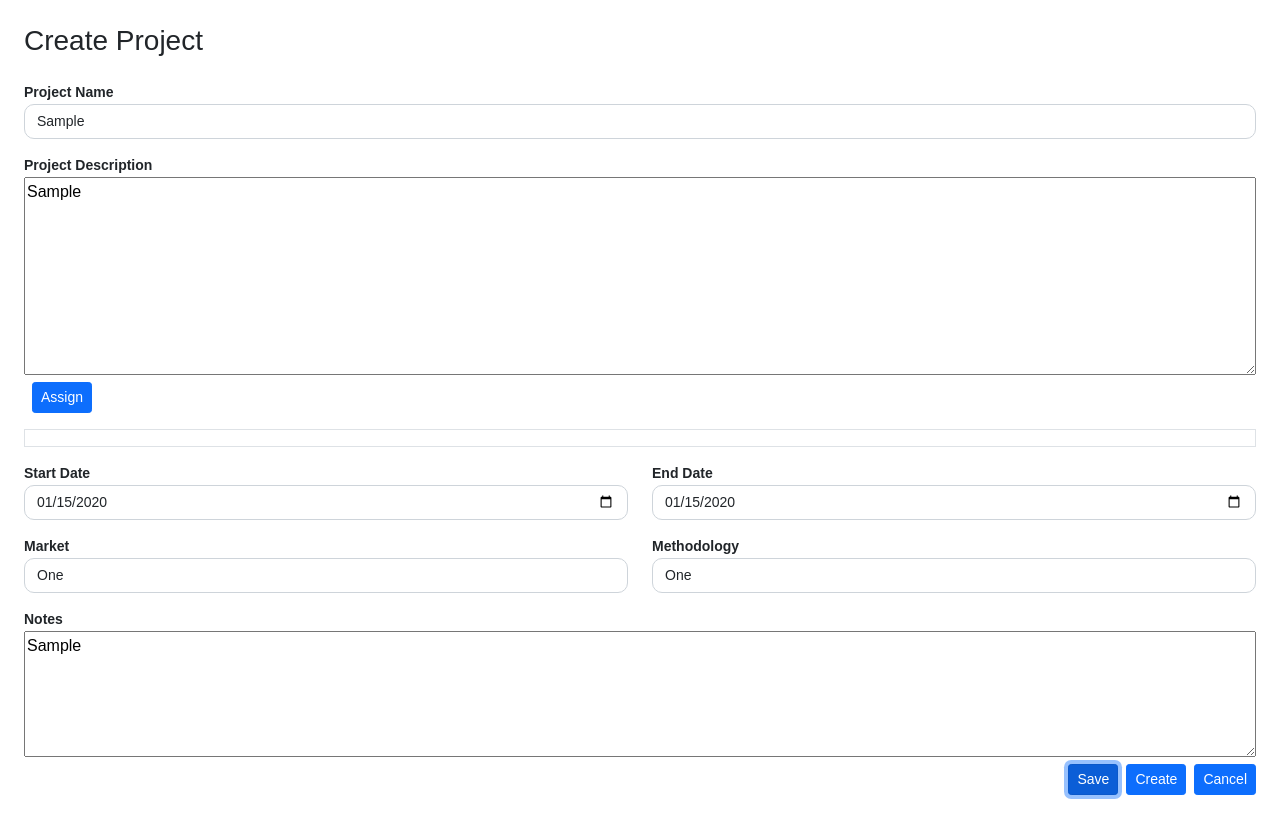
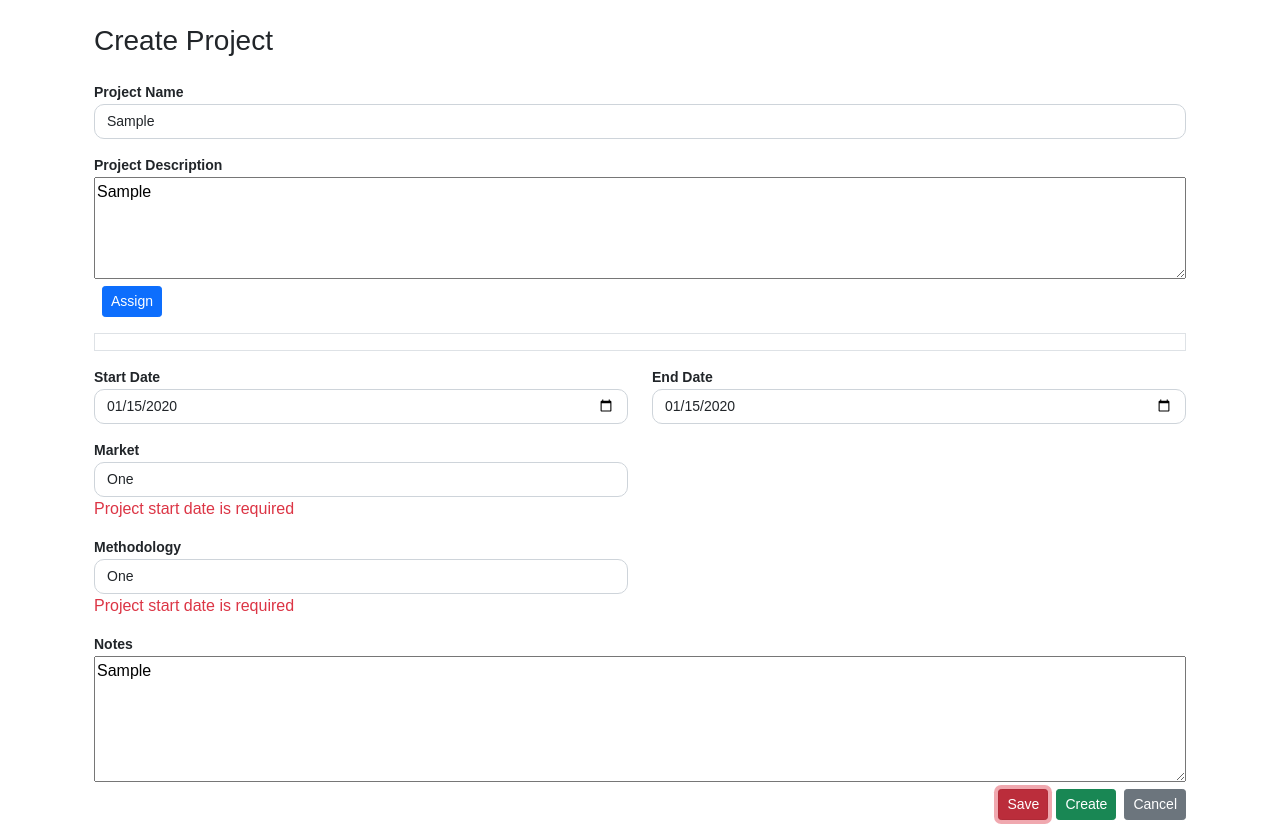
Before and after one commit to thallasiva/React-, a React (Create React App) app: page /projects/createProject in a window 1280 px wide. Both pictures are taken after typing "Sample", "Sample", "2020-01-15", "2020-01-15", "Sample" into the empty fields and a click on the button "Save". Before the commit the page ends 811 px from the top, so only its background shows below. Built offline with nearby package versions, Linux system fonts and the light colour scheme.

Commit message:
Create project validaiton and api call

```diff
--- a/src/components/projects/createProject.js
+++ b/src/components/projects/createProject.js
@@ -1,21 +1,148 @@
-import React from "react";
+import React, { useEffect, useState } from "react";
+import apiInstace from "../../interceptor/axiosInstance";
+import { useNavigate } from "react-router-dom";
+import { Api_url, CREATE_PROJECT } from "../../services/apiservice";
 
 const CreateProject = () => {
 
+    const navigate = useNavigate();
+
+    // form validations here
+
+    const projectCreateForm = {
+
+        pname: '',
+        pdesc: '',
+        psdate: '',
+        pedate: '',
+        pmarket: '',
+        pmethd: '',
+        pnote: ''
+    };
+
+    const projectCreateErrors = {
+        pname: '',
+        pdesc: '',
+        psdate: '',
+        pedate: '',
+        pmarket: '',
+        pmethd: '',
+        pnote: ''
+    };
+
+
+    const formValidations = {
+        pname: (value) => (value ? "" : "Project name is required"),
+        pdesc: (value) => (value ? "" : "Project description is required"),
+        psdate: (value) => (value ? "" : "Project start date is required"),
+        pedate: (value) => (value ? "" : "Project start date is required"),
+        pmarket: (value) => (value ? "" : "Project start date is required"),
+        pmethd: (value) => (value ? "" : "Project start date is required"),
+        pnote: (value) => (value ? "" : "")
+    };
+
+    // set and get form validations
+    const [formData, setFormData] = useState(projectCreateForm);
+    const [getError, setErrors] = useState(projectCreateErrors);
+    const [getLocalDtrgeValues, setLocalStorage] = useState(null);
+
+    useEffect(() => {
+        const otpResp = setLocalStorage(JSON.parse(localStorage.getItem('otpValidateResponse')));
+        console.log("otp response", otpResp);
+
+
+    },[]);
+
+
+
+    useEffect(() => {
+        console.log("otp response here",getLocalDtrgeValues);
+
+
+    },[getLocalDtrgeValues]);  // Fetch users and projects once otpValidate is set
+
+
+
+
+    // handle input values
+    const handleInputs = (e) => {
+        const { name, value } = e.target;
+        setFormData((previous) => ({
+            ...previous,
+            [name]: value,
+        }));
+
+        setErrors((preivousError) => ({
+            ...preivousError,
+            [name]: formValidations[name](value)
+        }));
+    };
+
+
+    const handleSubmit = (e) => {
+        e.preventDefault();
+
+        const errorMessage = Object.keys(formData).reduce((acc, fields) => {
+            acc[fields] = formValidations[fields](formData[fields]);
+            return acc;
+        }, {});
+
+        setErrors(errorMessage);
+
+        if (Object.values(errorMessage).every(err => err === "")) {
+            console.log("form submitted successfully");
+
+            const payload = {
+                "ProjName": formData.pname,
+                "ProjDesc": formData.pdesc,
+                "ProjStatus": "Draft",
+                "StartDate": formData.psdate,
+                "EndDate": formData.pedate,
+                "Market": formData.pmarket,
+                "Methodology": formData.pmethd,
+                "Notes": formData.pnote,
+                "userId": "27",
+                "ProjUsers": []
+
+            }
+
+            apiInstace.post(Api_url + CREATE_PROJECT, payload).then((resp) => {
+                if (resp.responseCode === 1) {
+                    alert("form submitting error");
+                } else {
+                    alert("form submitted successfully");
+                    navigate('/projects/projectsList')
+                }
+            })
+
+        } else {
+            console.error("form validation error");
+
+        }
+    }
+
+
+
+
     return (
-        <div className="p-4">
+        <div className="p-4 container">
+
             <h3> Create Project </h3>
+
+            <form onSubmit={handleSubmit}>
                 <div className="form-group">
                     <label> Project Name </label>
-                <input type="tex" className="form-control" />
+                    <input type="text" className="form-control" name="pname" value={formData.pname} onChange={handleInputs} />
                 </div>
+                {getError.pname && <span className="text-danger">{getError.pname}</span>}
+
 
                 <div className="form-group">
                     <label> Project Description </label>
-                <textarea  rows={8} className="w-100" />
+                    <textarea rows={4} className="w-100" name="pdesc" value={formData.pdesc} onChange={handleInputs} />
                 </div>
-
-            <button className="btn btn-primary ms-2 btn-sm"> Assign </button>
+                {getError.pdesc && <span className="text-danger">{getError.pdesc}</span>}
+                <button type="button" className="btn btn-primary ms-2 btn-sm"> Assign </button>
 
                 <div className="border p-2 mt-3">
 
@@ -24,43 +151,51 @@ const CreateProject = () => {
                 <div className="row">
                     <div className="col-sm-6">
                         <label> Start Date </label>
-                    <input type="date" className="form-control" />
+                        <input type="date" className="form-control" name="psdate" value={formData.psdate} onChange={handleInputs} />
                     </div>
+                    {getError.psdate && <span className="text-danger">{getError.psdate}</span>}
+
                     <div className="col-sm-6">
                         <label> End Date </label>
-                    <input type="date" className="form-control" />
+                        <input type="date" className="form-control" name="pedate" value={formData.pedate} onChange={handleInputs} />
                     </div>
+                    {getError.pedate && <span className="text-danger">{getError.pedate}</span>}
+
                 </div>
 
                 <div className="row">
                     <div className="col-sm-6">
                         <label> Market </label>
-                    <select className="w-100 form-control">
+                        <select className="w-100 form-control" name="pmarket" value={formData.pmarket} onChange={handleInputs}>
                             <option value={1}> One </option>
                             <option value={2}> Two </option>
                             <option value={3}> Three </option>
                         </select>
                     </div>
+                    {getError.pmarket && <span className="text-danger">{getError.pmarket}</span>}
+
                     <div className="col-sm-6">
                         <label> Methodology </label>
-                    <select className="w-100 form-control" >
+                        <select className="w-100 form-control" name="pmethd" value={formData.pmethd} onChange={handleInputs}>
                             <option value={1}> One </option>
                             <option value={2}> Two </option>
                             <option value={3}> Three </option>
                         </select>
                     </div>
+                    {getError.pmethd && <span className="text-danger">{getError.pmethd}</span>}
+
                 </div>
 
                 <div className="form-group">
                     <label> Notes </label>
-                <textarea  rows={5} className="w-100" />
+                    <textarea rows={5} className="w-100" name="pnote" value={formData.pnote} onChange={handleInputs} />
                 </div>
                 <div className="float-end mb-3">
-                <button className="btn btn-primary ms-2 btn-sm"> Save </button>
-                <button className="btn btn-primary ms-2 btn-sm"> Create </button>
-                <button className="btn btn-primary ms-2 btn-sm"> Cancel </button>
-
+                    <button type="submit" className="btn btn-danger ms-2 btn-sm"> Save </button>
+                    <button type="button" className="btn btn-success ms-2 btn-sm"> Create </button>
+                    <button type="button" className="btn btn-secondary ms-2 btn-sm"> Cancel </button>
                 </div>
+            </form>
         </div>
     )
 
--- a/src/interceptor/axiosInstance.js
+++ b/src/interceptor/axiosInstance.js
@@ -38,7 +38,7 @@ apiInstace.interceptors.response.use(
             localStorage.removeItem('loginResponse');
             window.location.href = '/';  // Or use React Router to navigate
         }
-        window.location.href = '/dashboard';
+        window.location.href = 'dashboard';
         return Promise.reject(error); // Reject the promise if there's an error
     }
 );
--- a/src/services/apiservice.js
+++ b/src/services/apiservice.js
@@ -7,3 +7,4 @@ export const USERS_LIST = '/api/project/request';
 export const PROJECTS_LIST = '/api/project/request';
 export const CREATE_USER = '/api/login/registration';
 export const DELETE_USER = '/api/project/request';
+export const CREATE_PROJECT = '/api/project/create'
```
Lines whose indentation alone changed are shown as unchanged.
